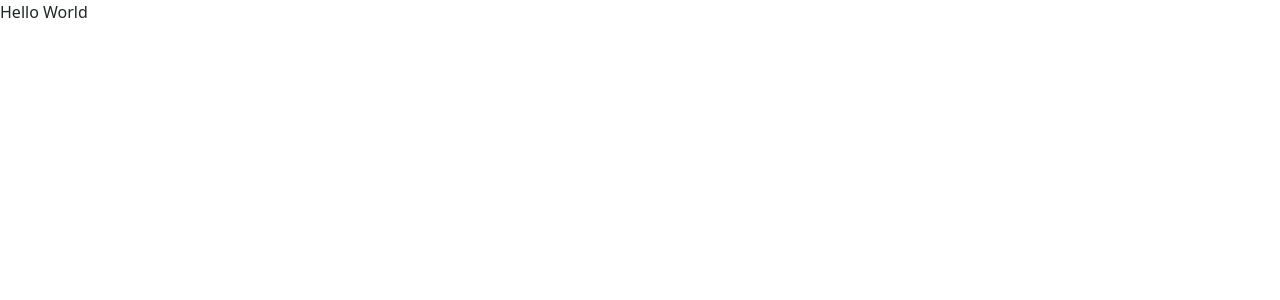
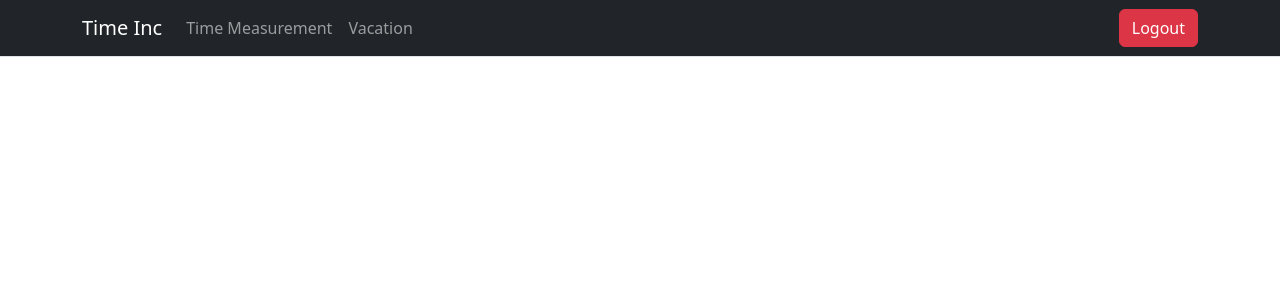
Before and after one commit to Mika2147/Working_time_tracker, a React (Create React App) app in the folder working_time_measurement/: page / in a window 1280 px wide. Shown: the top 300 px of the page. Built offline with nearby package versions, Linux system fonts and the light colour scheme.

Commit message:
Navigation is now visible

```diff
--- a/working_time_measurement/package.json
+++ b/working_time_measurement/package.json
@@ -7,7 +7,9 @@
     "@testing-library/react": "^13.4.0",
     "@testing-library/user-event": "^13.5.0",
     "bootstrap": "^5.3.2",
+    "bootstrap-icons": "^1.11.2",
     "react": "^18.2.0",
+    "react-bootstrap": "^2.9.2",
     "react-dom": "^18.2.0",
     "react-scripts": "5.0.1",
     "web-vitals": "^2.1.4"
--- a/working_time_measurement/src/components/App.js
+++ b/working_time_measurement/src/components/App.js
@@ -1,9 +1,12 @@
 import React, { Component } from 'react';
+import NavigationBar from './NavigationBar';
 
 class App extends Component {
     state = {  }
     render() {
-        return (<div>Hello World</div>);
+        return <React.Fragment>
+            <NavigationBar/>
+        </React.Fragment>
     }
 }
 
--- /dev/null
+++ b/working_time_measurement/src/components/NavigationBar.js
@@ -0,0 +1,25 @@
+import React, { Component } from 'react';
+import { Navbar, Container, Nav, NavDropdown } from 'react-bootstrap';
+
+class NavigationBar extends Component {
+    state = {  }
+    render() {
+        return <Navbar bg="dark" expand="lg" variant="dark" className="border-bottom border-body">
+        <Container>
+          <Navbar.Brand href="/">Time Inc</Navbar.Brand>
+          <Navbar.Toggle aria-controls="navbarSupportedContent" />
+          <Navbar.Collapse id="navbarSupportedContent">
+            <Nav className="me-auto">
+              <Nav.Link href="/">Time Measurement</Nav.Link>
+              <Nav.Link href="/">Vacation</Nav.Link>
+            </Nav>
+            <Nav>
+              <button className="btn btn-danger" href="/">Logout</button>
+            </Nav>
+          </Navbar.Collapse>
+        </Container>
+      </Navbar>;
+    }
+}
+
+export default NavigationBar;
```
Also changed, not shown: working_time_measurement/src/components/TimeMeasurmentStart.js (added, +10 -0 lines), 1 other file (tests, documents, lock files or other folders).
